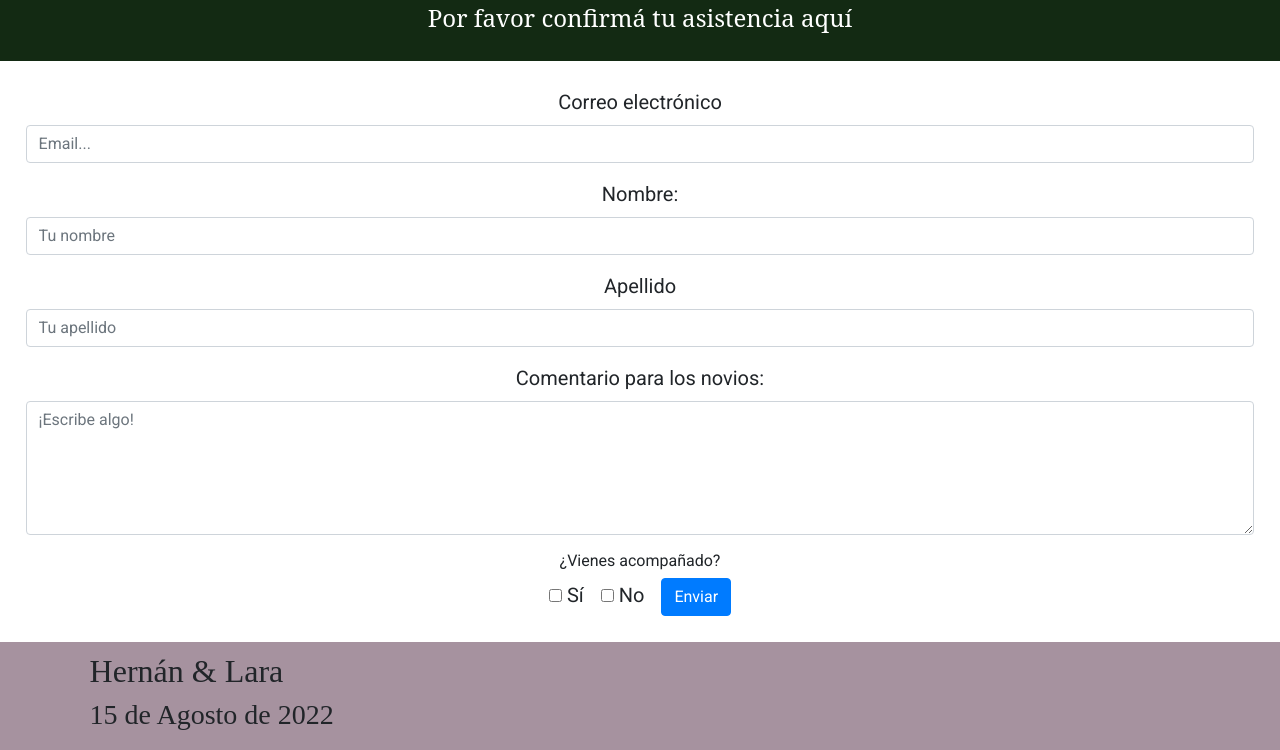
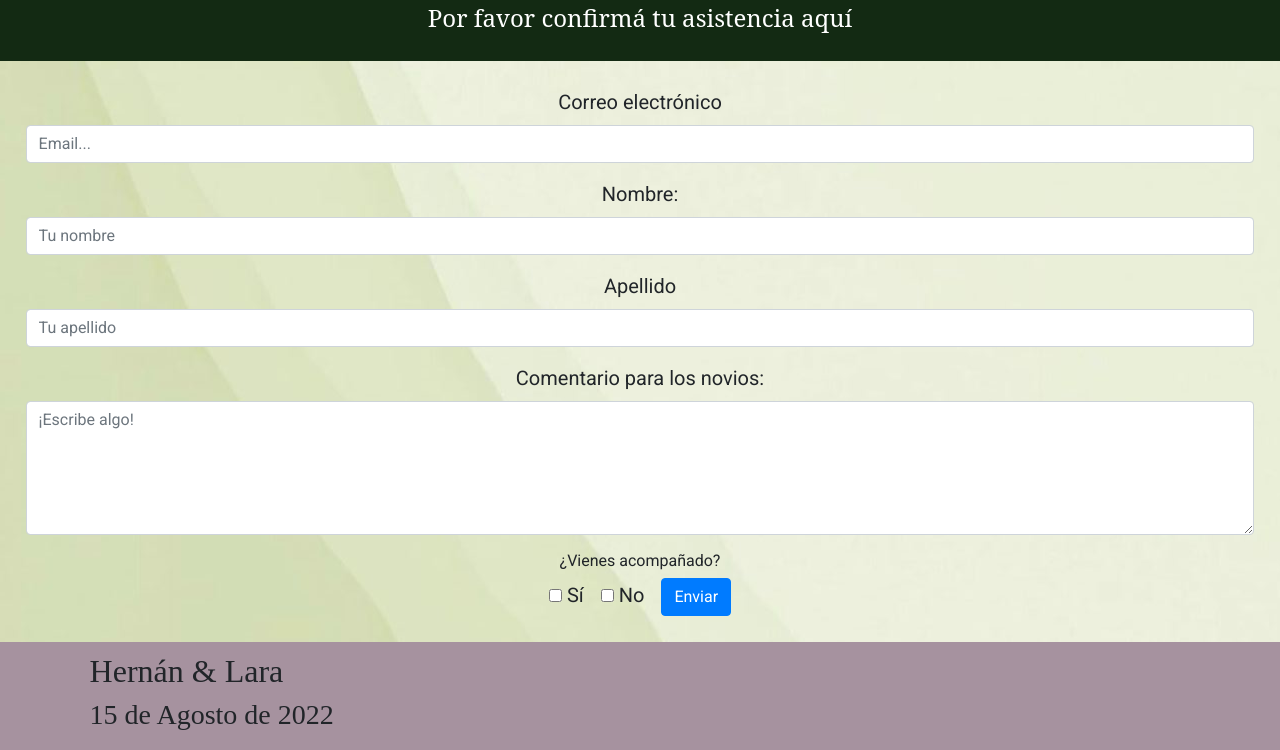
Before and after one commit to sofiayala1996/proyecto-webboda, a plain HTML site: page invitados.html in a window 1280 px wide. Shown: the part 190-940 px from the top of the page. Drawn offline with nearby package versions, Linux system fonts and the light colour scheme; files that its build step writes are made by us from their sources; files whose address does not match are found by name; a web font is replaced by a local one.

Commit message:
Update _invitados.scss

```diff
--- a/sass/_invitados.scss
+++ b/sass/_invitados.scss
@@ -5,7 +5,7 @@
 }
 
 .formulario{
-    background-image: url(./imagenes/form.jpg);
+    background-image: url(../imagenes/form.jpg);
     text-align: center;
     font-family: 'Roboto';
     font-size: 20px;
```
